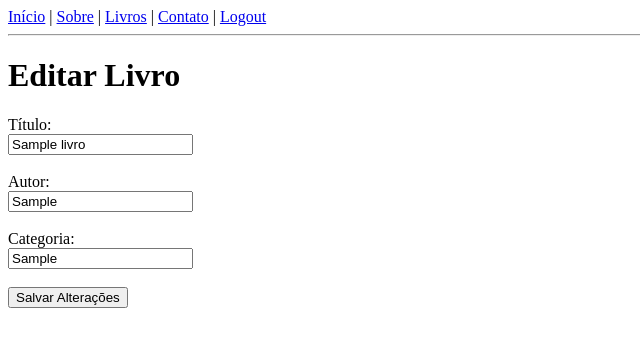
After one commit to PaivaaLuiz/biblioteca-mvc, a Flask app: page /editar-livro/1 in a window 1280 px wide. The commit adds this page. Shown: the top 347 px of the page, without its empty margins (0-640 px from the left). Run offline with Flask 3, Linux system fonts and the light colour scheme; the visitor is signed in with stand-in values (Sample User, id 1); tables that the repository leaves empty hold one stand-in row (values such as "Sample post").

Commit message:
Implementado a edição de livros por Administradores

```diff
--- a/app.py
+++ b/app.py
@@ -90,6 +90,31 @@ def cadastrar_livro():
 
     return render_template('cadastrar_livro.html')
 
+# editar livros
+
+@app.route('/editar-livro/<int:id>', methods=['GET', 'POST'])
+def editar_livro(id):
+
+    if not session.get('admin'):
+        return redirect('/login')
+
+    livro = Livro.query.get_or_404(id)
+
+    if request.method == 'POST':
+
+        livro.titulo = request.form['titulo']
+        livro.autor = request.form['autor']
+        livro.categoria = request.form['categoria']
+
+        db.session.commit()
+
+        return redirect('/livros')
+
+    return render_template(
+        'editar_livro.html',
+        livro=livro
+    )
+
 if __name__ == '__main__':
     with app.app_context():
         db.create_all()
--- a/templates/base.html
+++ b/templates/base.html
@@ -8,6 +8,7 @@
 <body>
 
 <nav>
+
     <a href="/">Início</a> |
     <a href="/sobre">Sobre</a> |
     <a href="/livros">Livros</a> |
@@ -18,6 +19,7 @@
     {% else %}
         | <a href="/login">Login</a>
     {% endif %}
+
 </nav>
 
     <hr>
--- /dev/null
+++ b/templates/editar_livro.html
@@ -0,0 +1,52 @@
+{% extends 'base.html' %}
+
+{% block titulo %}
+Editar Livro
+{% endblock %}
+
+{% block conteudo %}
+
+<h1>Editar Livro</h1>
+
+<form method="POST">
+
+    <label>Título:</label>
+    <br>
+    <input
+        type="text"
+        name="titulo"
+        value="{{ livro.titulo }}"
+        required
+    >
+
+    <br><br>
+
+    <label>Autor:</label>
+    <br>
+    <input
+        type="text"
+        name="autor"
+        value="{{ livro.autor }}"
+        required
+    >
+
+    <br><br>
+
+    <label>Categoria:</label>
+    <br>
+    <input
+        type="text"
+        name="categoria"
+        value="{{ livro.categoria }}"
+        required
+    >
+
+    <br><br>
+
+    <button type="submit">
+        Salvar Alterações
+    </button>
+
+</form>
+
+{% endblock %}
```
Also changed, not shown: templates/index.html (+8 -19 lines), templates/livros.html (+14 -0 lines). Lines whose indentation alone changed are shown as unchanged.
